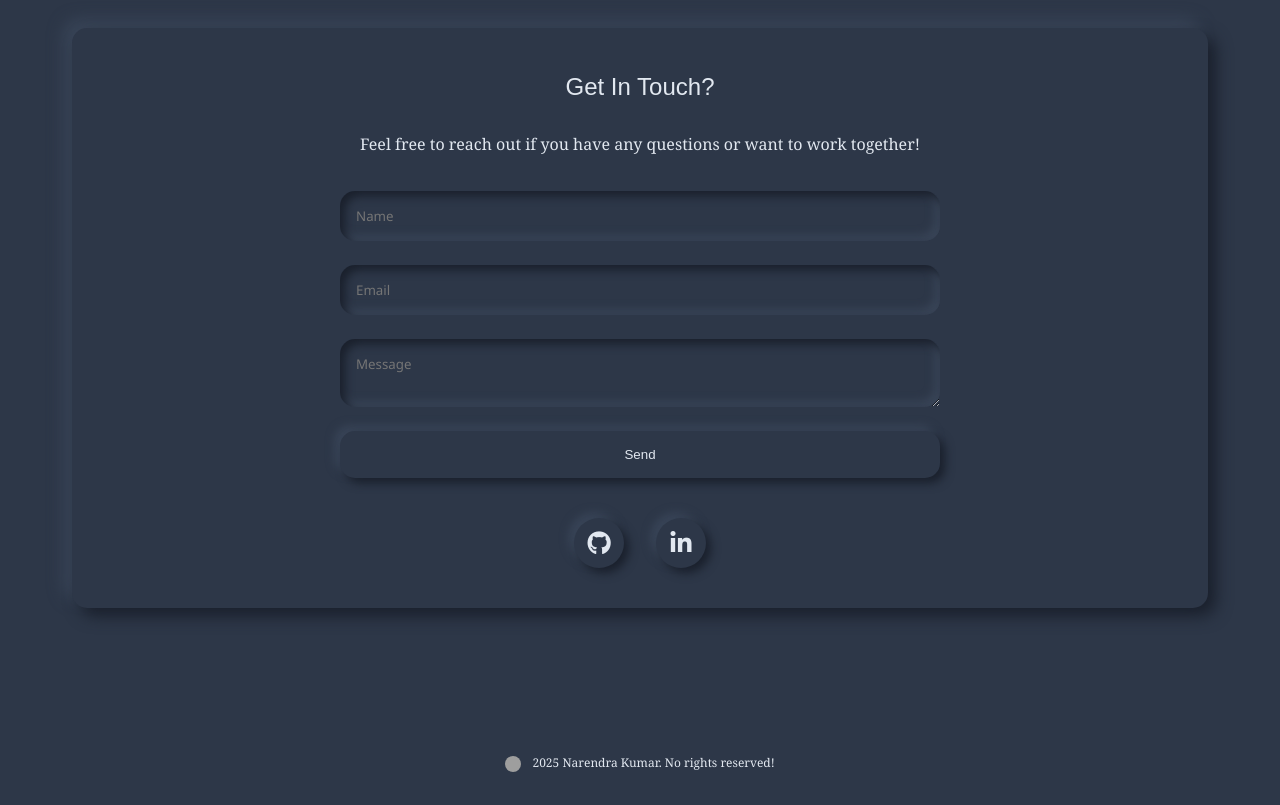
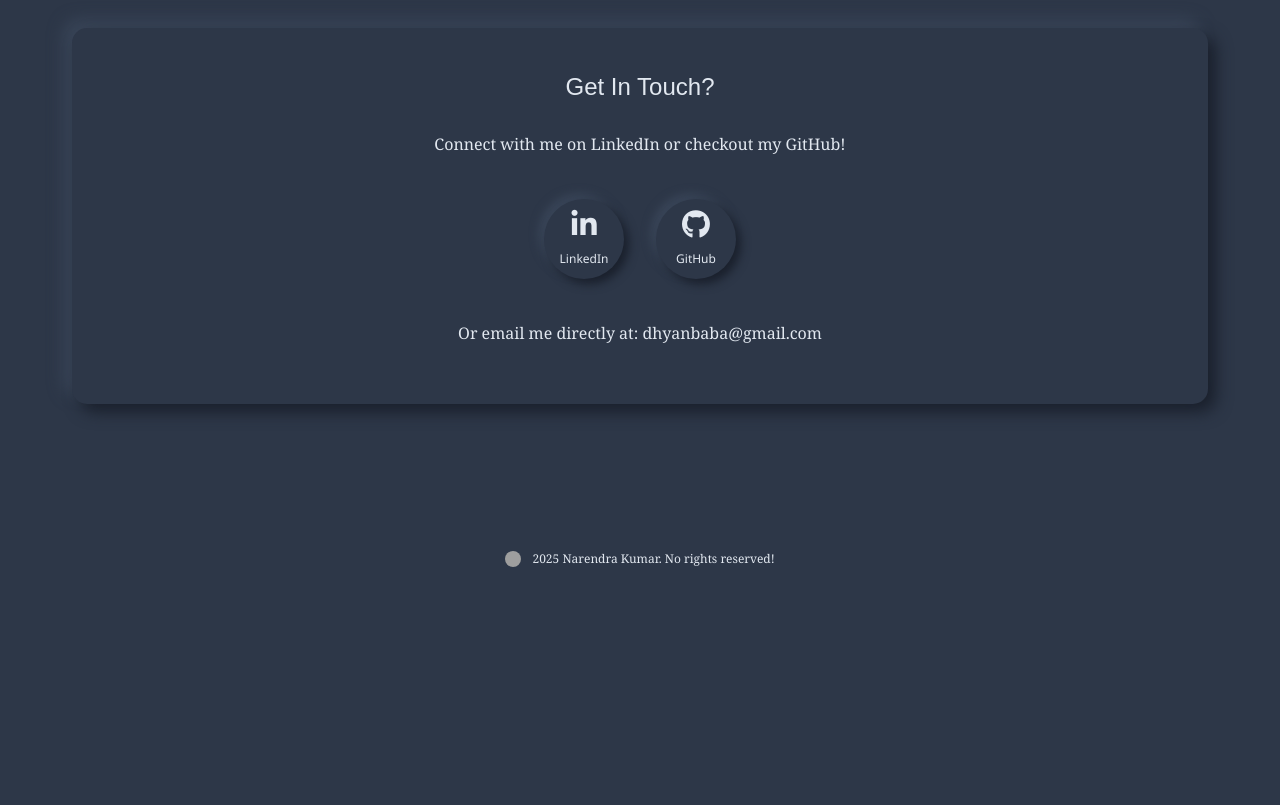
Before and after one commit to dhyan/personal_website, a plain HTML site: page index.html in a window 1280 px wide. Shown: the part 1880-2685 px from the top of the page. After the commit the page ends 2481 px from the top, so only its background shows below. Drawn offline with Linux system fonts and the light colour scheme; grey boxes are pictures that could not be loaded.

Commit message:
more styles and default is now dark mode

```diff
--- a/assets/scripts/main.js
+++ b/assets/scripts/main.js
@@ -86,56 +86,6 @@ document.addEventListener('DOMContentLoaded', function() {
         section.classList.add('fade-in');
         observer.observe(section);
     });
-});
-
-// Handle contact form submission
-document.addEventListener('DOMContentLoaded', function() {
-    const contactForm = document.getElementById('contact-form');
-
-    if (contactForm) {
-        contactForm.addEventListener('submit', function(e) {
-            e.preventDefault();
-
-            // Get form values
-            const name = document.getElementById('name').value;
-            const email = document.getElementById('email').value;
-            const message = document.getElementById('message').value;
-
-            // Normally, you would send this data to a server
-            // For now, we'll just show a success message
-
-            // Create success message
-            const successMessage = document.createElement('div');
-            successMessage.className = 'success-message neumorphic';
-            successMessage.setAttribute('role', 'alert');
-            successMessage.innerHTML = `
-                <p>Thanks for your message, ${name}!</p>
-                <p>I'll get back to you soon at ${email}.</p>
-            `;
-            successMessage.style.padding = '1.5rem';
-            successMessage.style.marginTop = '1.5rem';
-
-            // Replace form with success message
-            contactForm.innerHTML = '';
-            contactForm.appendChild(successMessage);
-
-            // Reset form after 5 seconds
-            setTimeout(() => {
-                contactForm.innerHTML = `
-                    <label for="name" class="visually-hidden">Name</label>
-                    <input type="text" id="name" placeholder="Name" required aria-required="true">
-
-                    <label for="email" class="visually-hidden">Email</label>
-                    <input type="email" id="email" placeholder="Email" required aria-required="true">
-
-                    <label for="message" class="visually-hidden">Message</label>
-                    <textarea id="message" placeholder="Message" required aria-required="true"></textarea>
-
-                    <button type="submit">Send</button>
-                `;
-            }, 5000);
-        });
-    }
 });
 
 // Project Toggle Functionality
--- a/assets/styles/style.css
+++ b/assets/styles/style.css
@@ -303,16 +303,27 @@ footer i.fa-smile {
     transition: all 0.3s ease;
     font-weight: 600;
     cursor: pointer;
+    color: var(--text-color);
 }
 
 .toggle-button:hover {
-    box-shadow: 6px 6px 10px var(--shadow-dark),
-                -6px -6px 10px var(--shadow-light);
+    box-shadow: inset 3px 3px 5px var(--shadow-dark),
+                inset -3px -3px 5px var(--shadow-light);
+    transform: translateY(2px);
+    color: var(--hover-color);
+    background-color: rgba(var(--hover-color-rgb), 0.1);
 }
 
 .toggle-button.active {
     box-shadow: inset 4px 4px 8px var(--shadow-dark),
                 inset -4px -4px 8px var(--shadow-light);
+    color: var(--hover-color);
+    background-color: rgba(var(--hover-color-rgb), 0.15);
+}
+
+/* Ensure toggle buttons have correct text color in dark mode */
+body.dark-mode .toggle-button {
+    color: var(--text-color);
 }
 
 .project-section {
@@ -398,50 +409,9 @@ footer i.fa-smile {
     text-align: center;
 }
 
-form {
-    display: flex;
-    flex-direction: column;
+.social-links-container {
+    margin: 2.5rem auto;
     max-width: 600px;
-    margin: 2rem auto;
-}
-
-input, textarea {
-    margin-bottom: 1.5rem;
-    padding: 1rem;
-    border: none;
-    border-radius: var(--border-radius);
-    font-family: inherit;
-    color: var(--text-color);
-    background-color: var(--background-color);
-    box-shadow: inset 5px 5px 10px var(--shadow-dark),
-                inset -5px -5px 10px var(--shadow-light);
-    transition: all 0.3s ease;
-}
-
-input:focus, textarea:focus {
-    outline: none;
-    box-shadow: inset 3px 3px 5px var(--shadow-dark),
-                inset -3px -3px 5px var(--shadow-light);
-}
-
-button {
-    padding: 1rem;
-    border: none;
-    border-radius: var(--border-radius);
-    font-weight: 500;
-    color: var(--text-color);
-    background-color: var(--background-color);
-    box-shadow: 5px 5px 10px var(--shadow-dark),
-                -5px -5px 10px var(--shadow-light);
-    cursor: pointer;
-    transition: all 0.3s ease;
-}
-
-button:hover {
-    box-shadow: inset 3px 3px 5px var(--shadow-dark),
-                inset -3px -3px 5px var(--shadow-light);
-    transform: translateY(2px);
-    color: var(--hover-color);
 }
 
 .social-links {
@@ -463,18 +433,28 @@ button:hover {
     font-style: normal;
     color: var(--text-color);
     background-color: var(--background-color);
-    width: 50px;
-    height: 50px;
+    width: 80px;
+    height: 80px;
     display: flex;
+    flex-direction: column;
     align-items: center;
     justify-content: center;
     border-radius: 50%;
     box-shadow: 5px 5px 10px var(--shadow-dark),
                 -5px -5px 10px var(--shadow-light);
     transition: all 0.3s ease;
-    font-size: 1.5rem;
-    padding: 0;
-    line-height: 0;
+    font-size: 1.8rem;
+    padding: 1rem;
+    line-height: 1.2;
+}
+
+.social-icon i {
+    margin-bottom: 0.5rem;
+}
+
+.social-icon span {
+    font-size: 0.75rem;
+    margin-top: 0.3rem;
 }
 
 .social-icon:hover {
@@ -482,6 +462,40 @@ button:hover {
                 inset -3px -3px 5px var(--shadow-light);
     transform: translateY(2px);
     color: var(--hover-color);
+}
+
+.email-contact {
+    margin-top: 2rem;
+    font-size: 1rem;
+}
+
+.email-contact a {
+    color: var(--text-color);
+    text-decoration: none;
+    position: relative;
+    padding-bottom: 3px;
+}
+
+.email-contact a:hover {
+    color: var(--hover-color);
+}
+
+.email-contact a::after {
+    content: '';
+    position: absolute;
+    bottom: 0;
+    left: 0;
+    width: 100%;
+    height: 1px;
+    background-color: var(--hover-color);
+    transform: scaleX(0);
+    transform-origin: right;
+    transition: transform 0.3s ease;
+}
+
+.email-contact a:hover::after {
+    transform: scaleX(1);
+    transform-origin: left;
 }
 
 /* Theme Toggle Button */
@@ -700,7 +714,7 @@ body.dark-mode {
 
 .timeline-item.active .timeline-circle {
     background-color: rgba(var(--hover-color-rgb), 0.15);
-    color: var(--text-color);
+    color: var(--hover-color);
     transform: translateY(2px);
     box-shadow: inset 5px 5px 10px var(--shadow-dark),
                 inset -5px -5px 10px var(--shadow-light);
@@ -708,9 +722,10 @@ body.dark-mode {
 
 .timeline-item:hover:not(.active) .timeline-circle {
     transform: translateY(-5px);
-    background-color: rgba(var(--primary-color-rgb), 0.05);
+    background-color: rgba(var(--hover-color-rgb), 0.1);
     box-shadow: 7px 7px 14px var(--shadow-dark),
                 -7px -7px 14px var(--shadow-light);
+    color: var(--hover-color);
 }
 
 .timeline-item:hover:not(.active) .timeline-bg {
--- a/index.html
+++ b/index.html
@@ -244,31 +244,26 @@
         <!-- Contact Section -->
         <section id="contact" class="neumorphic" aria-labelledby="contact-title">
             <h2 id="contact-title">Get In Touch?</h2>
-            <p>Feel free to reach out if you have any questions or want to work together!</p>
-            <form id="contact-form" aria-label="Contact form">
-                <label for="name" class="visually-hidden">Name</label>
-                <input type="text" id="name" placeholder="Name" required aria-required="true">
+            <p>Connect with me on LinkedIn or checkout my GitHub!</p>
 
-                <label for="email" class="visually-hidden">Email</label>
-                <input type="email" id="email" placeholder="Email" required aria-required="true">
-
-                <label for="message" class="visually-hidden">Message</label>
-                <textarea id="message" placeholder="Message" required aria-required="true"></textarea>
-
-                <button type="submit">Send</button>
-            </form>
+            <div class="social-links-container">
                 <div class="social-links" aria-label="Social media links">
+                    <a href="https://linkedin.com/in/dhyanbaba" target="_blank" rel="noopener noreferrer" aria-label="LinkedIn Profile">
+                        <div class="social-icon">
+                            <i class="fab fa-linkedin-in"></i>
+                            <span>LinkedIn</span>
+                        </div>
+                    </a>
                     <a href="https://github.com/dhyan" target="_blank" rel="noopener noreferrer" aria-label="GitHub Profile">
                         <div class="social-icon">
                             <i class="fab fa-github"></i>
-                    </div>
-                </a>
-                <a href="https://linkedin.com/in/dhyanbaba" target="_blank" rel="noopener noreferrer" aria-label="LinkedIn Profile">
-                    <div class="social-icon">
-                        <i class="fab fa-linkedin-in"></i>
+                            <span>GitHub</span>
                         </div>
                     </a>
                 </div>
+            </div>
+
+            <p class="email-contact">Or email me directly at: <a href="mailto:dhyanbaba@gmail.com">dhyanbaba@gmail.com</a></p>
         </section>
     </main>
     <footer role="contentinfo">
```
Lines whose indentation alone changed are shown as unchanged.
